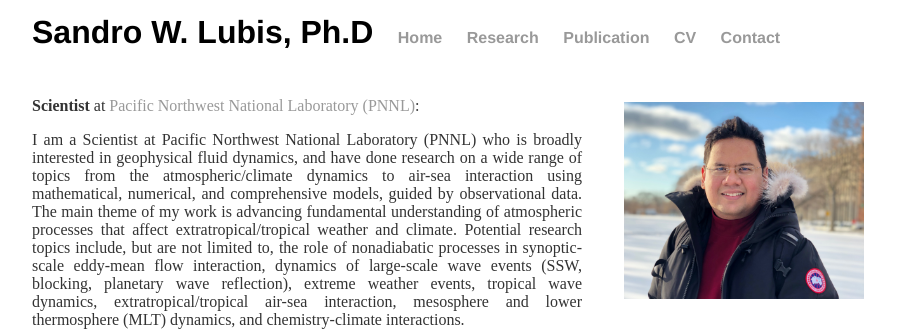
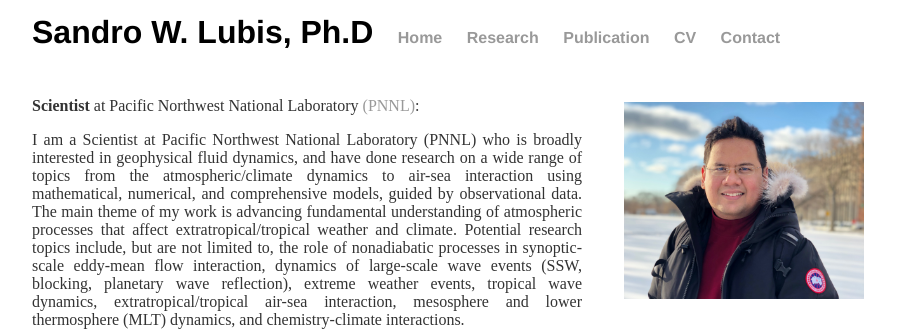
Before and after one commit to sandrolubis/sandrolubis.github.io, a Jekyll site: the page built from index.html, in a window 1280 px wide. Shown: the part 210-541 px from the top of the page, without its empty margins (276-1199 px from the left). Built offline with Jekyll 4.4.1, drawn with Linux system fonts in a browser that asks for light colours.

Commit message:
Update index.html

```diff
--- a/index.html
+++ b/index.html
@@ -31,7 +31,7 @@
 	<img src="/assets/images/SandroLubis_HD3.JPG" alt="Me" style="position:absolute; left:900px;width:240px;padding-top:35px">
 
 
-	<p class="ex", style="padding-top:30px"><font size=3><b>Scientist</b> at <a href="https://www.pnnl.gov/">Pacific Northwest National Laboratory (PNNL)</a>:</p>
+	<p class="ex", style="padding-top:30px"><font size=3><b>Scientist</b> at Pacific Northwest National Laboratory <a href="https://www.pnnl.gov/">(PNNL)</a>:</p>
 
 
 	<p class="ex"><font size=3>I am a Scientist at Pacific Northwest National Laboratory (PNNL) who is broadly interested in geophysical fluid dynamics,
```
